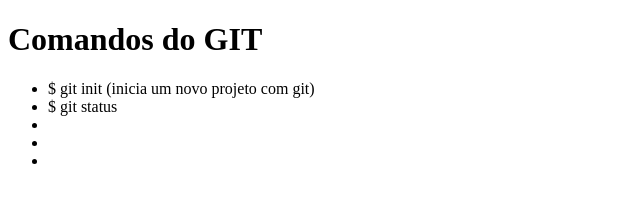
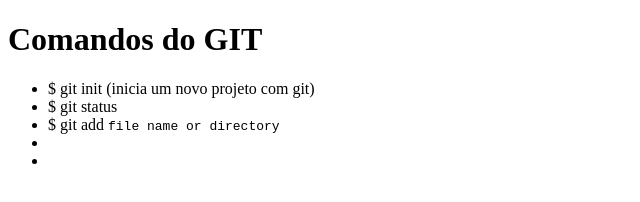
Before and after one commit to lucas820/website, a plain HTML site: page index.html in a window 1280 px wide. Shown: the whole page, without its empty margins (0-640 px from the left). Drawn offline with Linux system fonts and the light colour scheme.

Commit message:
fix(home): new command

```diff
--- a/index.html
+++ b/index.html
@@ -10,7 +10,7 @@
     <ul>
         <li>$ git init (inicia um novo projeto com git)</li>
         <li>$ git status</li>
-        <li></li>
+        <li>$ git add <code>file name or directory</code></li>
         <li></li>
         <li></li>
     </ul>
```
